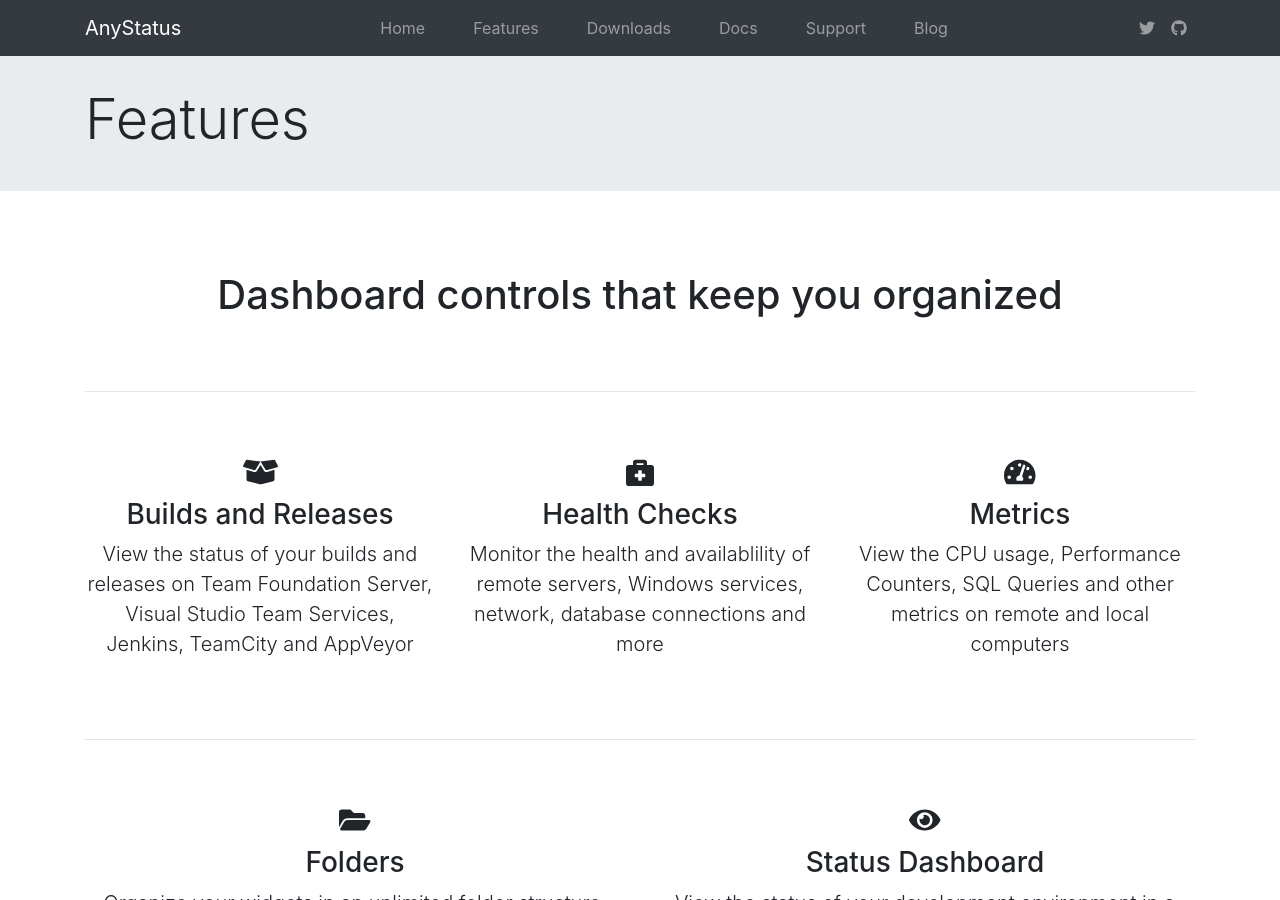
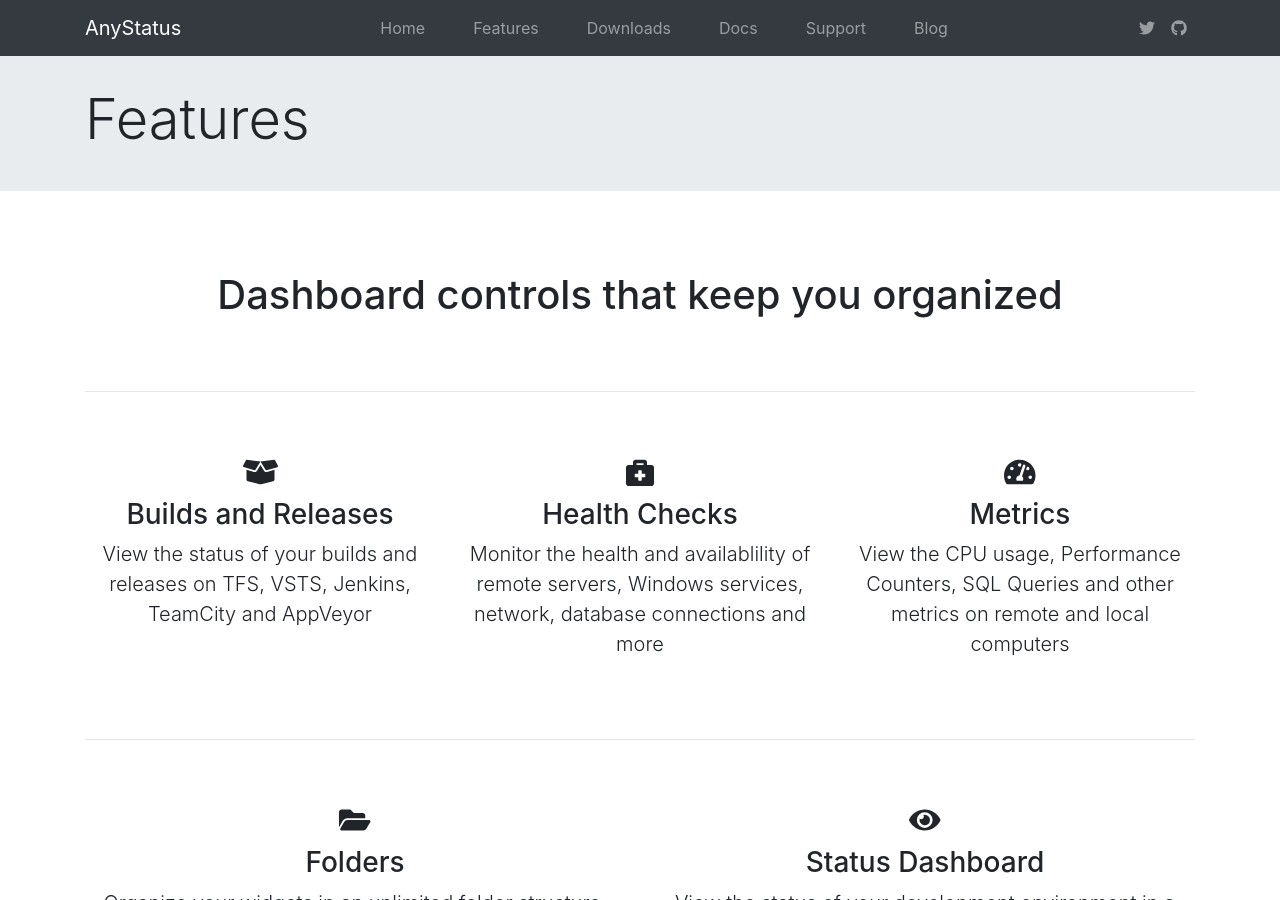
Before and after one commit to AnyStatus/anystatus.github.io, a Jekyll site: the page built from features.html, in a window 1280 px wide and 900 px high. Built offline with Jekyll 4.4.1, drawn with Linux system fonts in a browser that asks for light colours; nearby versions of some CDN libraries.

Commit message:
Update features.html

```diff
--- a/features.html
+++ b/features.html
@@ -18,7 +18,7 @@ title: Features
         <div class="col-md-4 text-center">
             <h3><i class="fas fa-box-open"></i></h3>
             <h3>Builds and Releases</h3>
-            <p class="lead">View the status of your builds and releases on Team Foundation Server, Visual Studio Team Services, Jenkins, TeamCity and AppVeyor</p>
+            <p class="lead">View the status of your builds and releases on TFS, VSTS, Jenkins, TeamCity and AppVeyor</p>
         </div>
         <div class="container pt-5 pb-5 d-block d-md-none"><hr /></div>
         <div class="col-md-4 text-center">
```
